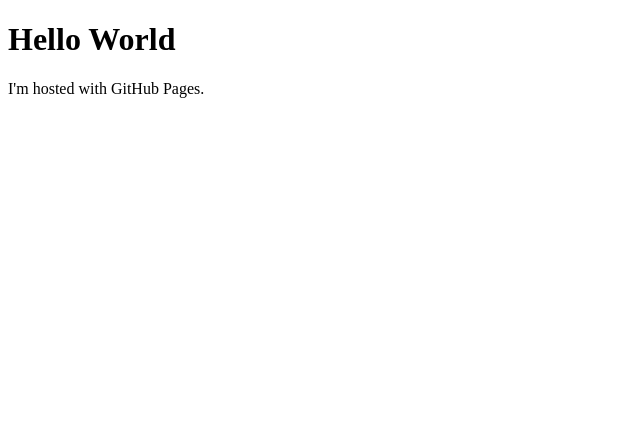
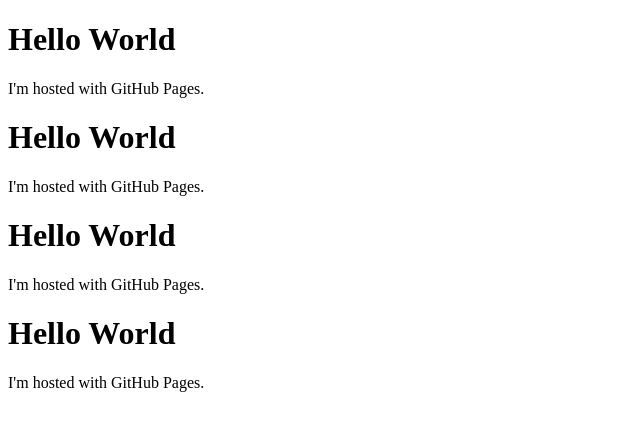
Before and after one commit to betsynoypi/username.github.io, a plain HTML site: page index.html in a window 1280 px wide. Shown: the whole page, without its empty margins (0-640 px from the left). Drawn offline with Linux system fonts and the light colour scheme.

Commit message:
Commit added index.html only

```diff
--- a/index.html
+++ b/index.html
@@ -3,5 +3,11 @@
 <body>
 <h1>Hello World</h1>
 <p>I'm hosted with GitHub Pages.</p>
+<h1>Hello World</h1>
+<p>I'm hosted with GitHub Pages.</p>
+<h1>Hello World</h1>
+<p>I'm hosted with GitHub Pages.</p>
+<h1>Hello World</h1>
+<p>I'm hosted with GitHub Pages.</p>
 </body>
 </html>
```
